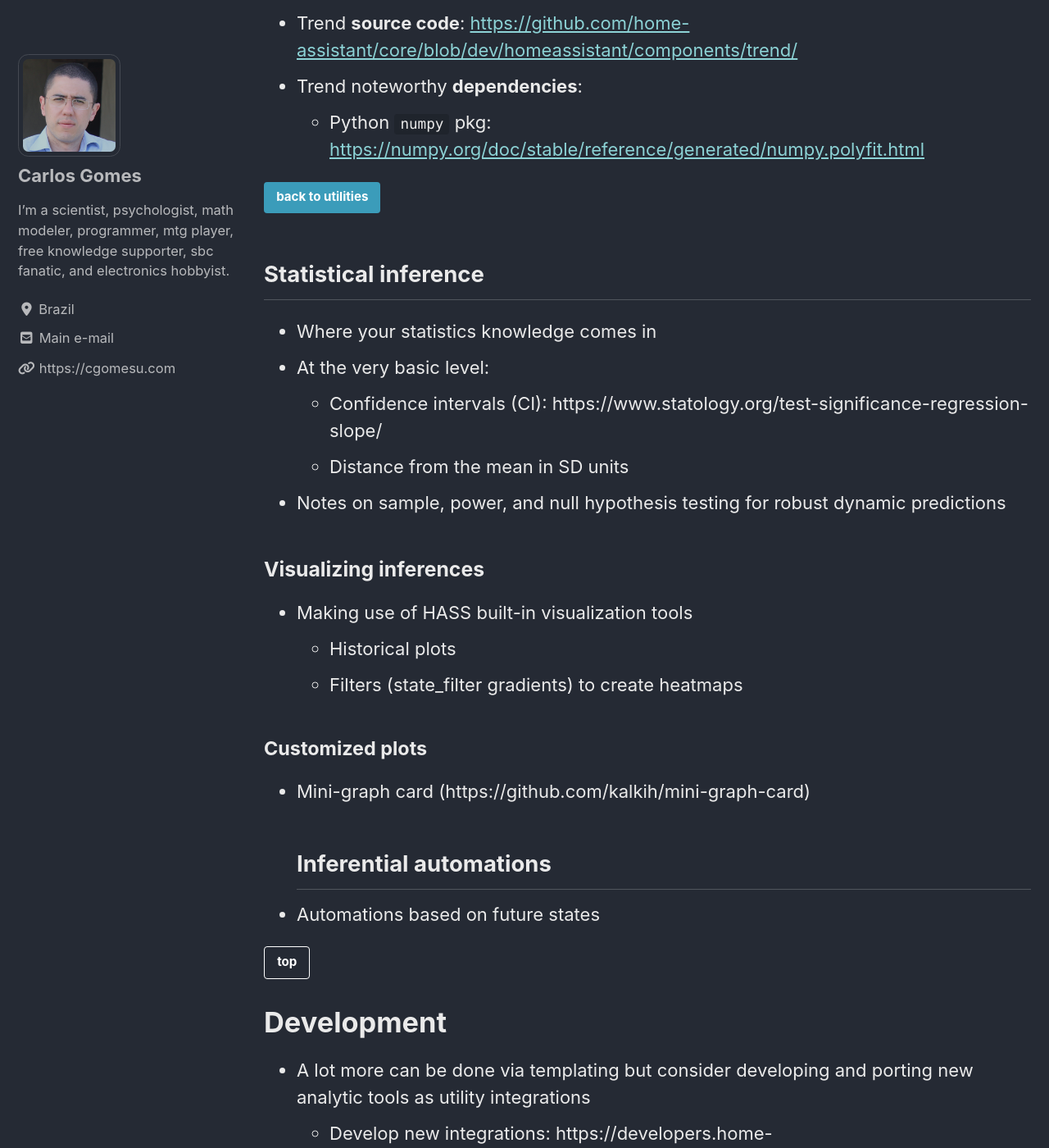
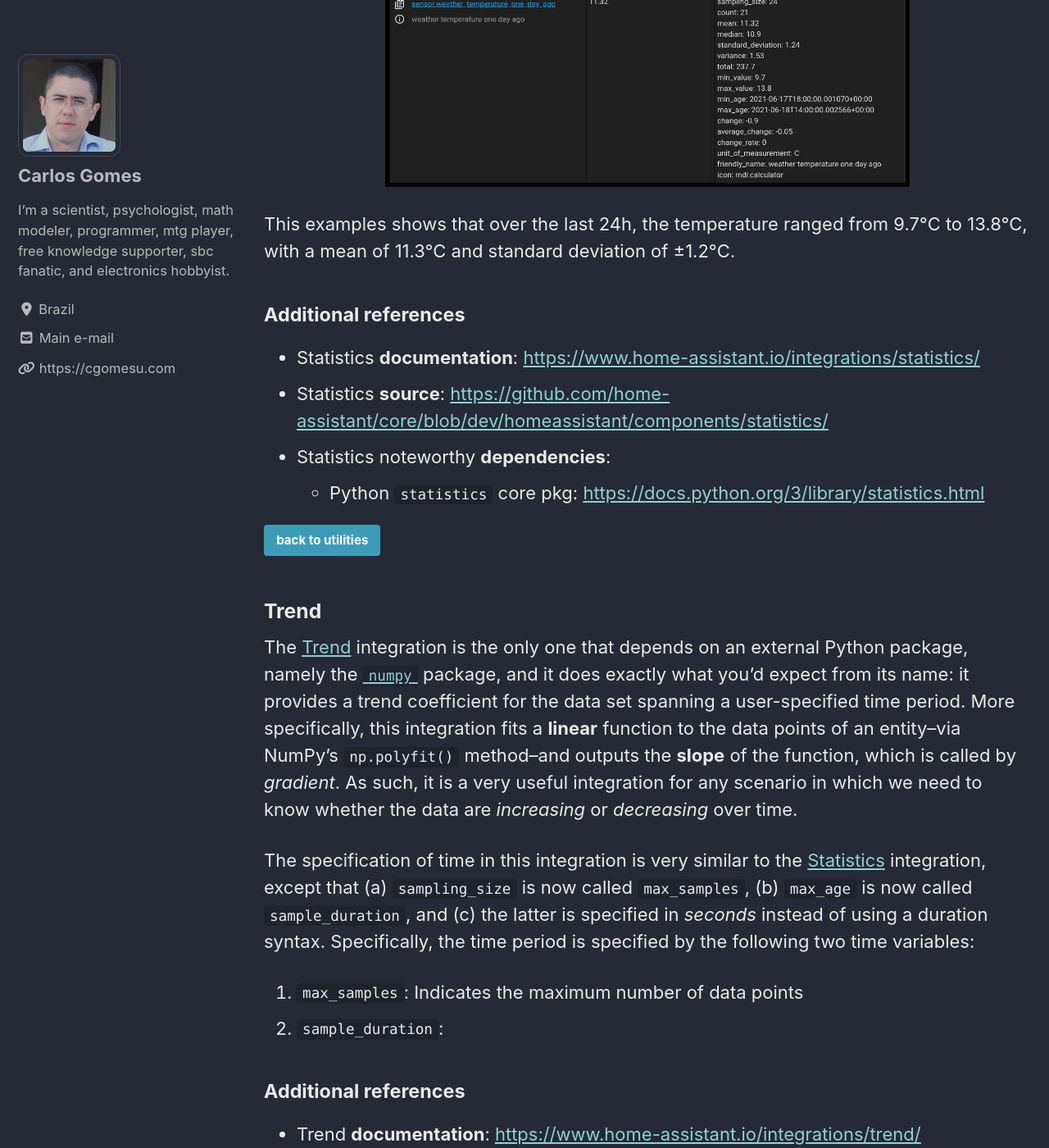
Before and after one commit to cgomesu/website, a Jekyll site: the page built from _posts/2021-06-04-smarter-hass.md, in a window 1280 px wide and 1400 px high, scrolled down 31989 px. Shown: the whole window at 82% size. Built offline with Jekyll 4.4.1, drawn with Linux system fonts in a browser that asks for light colours; cached includes are drawn as plain includes; nearby versions of some CDN libraries; some of the changed text lies outside the part shown.

Commit message:
finished statistics; started trend and reviewing some of the content

````diff
--- a/_posts/2021-06-04-smarter-hass.md
+++ b/_posts/2021-06-04-smarter-hass.md
@@ -12,9 +12,9 @@
 
 # Changelog
 **June 4th, 2021**: Publication of the original article
-{: .notice .notice--info }
+{:.notice--info }
 
-[top](#){: .btn .btn--light-outline .btn--small}
+[top](#){:.btn .btn--light-outline .btn--small}
 
 
 # Introduction
@@ -46,13 +46,29 @@
 
 If you find these ideas interesting and want to get started on their implementation in your own personal HASS instances, then read on.  As in my previous guides and tutorials, I tried to unpack and digest as much of the content as possible, the goal being to make it accessible to experts as well as novices.  Check the [Changelog](#changelog) for updates and if you ever get stuck on something or just want to share a few ideas and opinions, feel free to [get in touch with me](/contact).
 
-[top](#){: .btn .btn--light-outline .btn--small}
+[top](#){:.btn .btn--light-outline .btn--small}
+
+# Objectives
+
+- Get familiar with the following:
+  - The HASS SQLite database (DB)
+  - YAML syntax
+  - Templating
+  - Data visualization tools
+- Learn the specifics about how data are sampled and stored in the HASS DB and how they affect analysis, owing to inconsistent data points and misrepresentation of data over time.
+- Familiarize yourself with the use of three utility integrations:
+  - History Stats
+  - Statistics
+  - Trend
+- Learn how make statistical inferences to create inferential automations.
+
+[top](#){:.btn .btn--light-outline .btn--small}
 
 
 # Outline
 - TODO: General picture of the structure
 
-[top](#){: .btn .btn--light-outline .btn--small}
+[top](#){:.btn .btn--light-outline .btn--small}
 
 
 # Prerequisites
@@ -190,7 +206,7 @@
   - Advanced topics:
     - *TODO: Link to papers and books*
 
-[top](#){: .btn .btn--light-outline .btn--small}
+[top](#){:.btn .btn--light-outline .btn--small}
 
 
 # Implementation
@@ -198,12 +214,11 @@
 
 > [Integrations](https://www.home-assistant.io/integrations/) provide the core logic for the functionality in Home Assistant.
 
-Therefore, the analytical tools covered in this guide are implemented by one or more of the **1800** integrations that are currently supported by a community of home automation enthusiasts.  More specifically, most of the analytical tools are grouped under [Utility](https://www.home-assistant.io/integrations/#utility) integrations and in this guide, I will cover the following four:
+Therefore, the analytical tools covered in this guide are implemented by one or more of the **1800** integrations that are currently supported by a community of home automation enthusiasts.  More specifically, most of the analytical tools are grouped under [Utility](https://www.home-assistant.io/integrations/#utility) integrations and in this guide, I will only cover the following three:
 
 1. [History Stats](#history-stats)
 2. [Statistics](#statistics-1)
 3. [Trend](#trend)
-4. [Integration](#integration)
 
 The current set of analytical integrations is fairly limited in what it can do.  For the most part, the tools can be used to create summary statistics of the past states and measurements of integrated devices and sensors.  Inference-wise, a lot can be done via [templates](https://www.home-assistant.io/docs/configuration/templating/) but moving forward, there is a need for more advanced analytical integrations.  For this reason, at the end of this guide, I added a section about [Development](#development) for anyone interested in helping out.  First, however, we need to talk about [Data](#data) and [Sampling](#sampling).
 
@@ -396,7 +411,7 @@
 - History Stats **documentation**: [https://www.home-assistant.io/integrations/history_stats/](https://www.home-assistant.io/integrations/history_stats/)
 - History Stats **source**: [https://github.com/home-assistant/core/tree/dev/homeassistant/components/history_stats](https://github.com/home-assistant/core/tree/dev/homeassistant/components/history_stats)
 
-[back to utilities](#utilities){: .btn .btn--info .btn--small}
+[back to utilities](#utilities){:.btn .btn--info .btn--small}
 
 
 ### Statistics
@@ -451,7 +466,7 @@
     days: 1
 ```
 
-Now **check your configuration file** and if everything looks good, **restart HASS**. Afterwards, check your log file for related errors and if it all looks good, then head to **Developer Tools** > States and you should now see the three new entities we just created:
+Now **check your configuration file** and if everything looks good, **restart HASS**. Afterwards, check your log file for related errors and if it all looks good, then head to **Developer Tools** > States and you should now see the two new entities we just created:
 
 [![HASS utility statistics 01](/assets/posts/2021-06-04-smarter-hass/hass-utility-statistics-01.jpg){:.PostImage .PostImage--large}](/assets/posts/2021-06-04-smarter-hass/hass-utility-statistics-01.jpg)
 
@@ -508,36 +523,35 @@
 
 To create those three `statistics` sensor entities, append the following to the `sensors.yaml`:
 
-
 ```yaml
 - platform: statistics
   name: "weather temperature one day ago"
   entity_id: sensor.template_weather_temperature_time_based
   # measurement resolution is 1/hour
-  sampling_size: 12
+  sampling_size: 24
   max_age:
     days: 1
 - platform: statistics
   name: "weather humidity one day ago"
   entity_id: sensor.template_weather_humidity_time_based
   # measurement resolution is 1/hour
-  sampling_size: 12
+  sampling_size: 24
   max_age:
     days: 1
 - platform: statistics
   name: "weather pressure one day ago"
   entity_id: sensor.template_weather_pressure_time_based
   # measurement resolution is 1/hour
-  sampling_size: 12
+  sampling_size: 24
   max_age:
     days: 1
 ```
 
-Once again, check your configuration file and then reload the Statistics Entities. Check your log file and **wait** at least one hour.  Remember that such sensors will only update when the monitored entities also update, which in our case is every 1 hour.  Afterwards, head to **Developer Tools** > States and you should now see the three new entities we just created:
+Once again, check your configuration file and then restart your HASS. Check your log file and **wait** at least one hour.  Remember that such sensors will only update when the monitored entities also update, which in our case is every 1 hour.  Afterwards, head to **Developer Tools** > States and you should now see the three new entities we just created:
 
 [![HASS utility statistics 02](/assets/posts/2021-06-04-smarter-hass/hass-utility-statistics-02.jpg){:.PostImage .PostImage--large}](/assets/posts/2021-06-04-smarter-hass/hass-utility-statistics-02.jpg)
 
-This examples shows that over the last 24h, the temperature ranged from XXC to XXC, with a mean of XXC and standard deviation of ±XXC.
+This examples shows that over the last 24h, the temperature ranged from 9.7°C to 13.8°C, with a mean of 11.3°C and standard deviation of ±1.2°C.
 
 #### Additional references
 - Statistics **documentation**: [https://www.home-assistant.io/integrations/statistics/](https://www.home-assistant.io/integrations/statistics/)
@@ -545,14 +559,17 @@
 - Statistics noteworthy **dependencies**:
   - Python `statistics` core pkg: [https://docs.python.org/3/library/statistics.html](https://docs.python.org/3/library/statistics.html)
 
-[back to utilities](#utilities){: .btn .btn--info .btn--small}
+[back to utilities](#utilities){:.btn .btn--info .btn--small}
 
 
 ### Trend
-- Of note, depends on the `numpy` Python pkg.  More specifically, uses the `np.polyfit(time, values, degree=1)` method to estimate the slope of a linear function over a user-speficied time period (gradient).
-- Note about the comparison between the Trend utility vs. Derivative: Derivative is just for the last two values over the last two time points; trend can accomplish the same thing for n=2 and can.
-- Overview of the doc
-- Illustrate with an example anyone can use and follow along
+The [Trend](https://www.home-assistant.io/integrations/trend/) integration is the only one that depends on an external Python package, namely the [`numpy`](https://numpy.org) package, and it does exactly what you'd expect from its name: it provides a trend coefficient for the data set spanning a user-specified time period.  More specifically, this integration fits a **linear** function to the data points of an entity--via NumPy's `np.polyfit()` method--and outputs the **slope** of the function, which is called by *gradient*.  As such, it is a very useful integration for any scenario in which we need to know whether the data are *increasing* or *decreasing* over time.
+
+The specification of time in this integration is very similar to the [Statistics](#statistics-01) integration, except that (a) `sampling_size` is now called `max_samples`, (b) `max_age` is now called `sample_duration`, and (c) the latter is specified in *seconds* instead of using a duration syntax.  Specifically, the time period is specified by the following two time variables:
+
+1. `max_samples`: Indicates the maximum number of data points
+2. `sample_duration`:
+
 
 #### Additional references
 - Trend **documentation**: [https://www.home-assistant.io/integrations/trend/](https://www.home-assistant.io/integrations/trend/)
@@ -560,7 +577,7 @@
 - Trend noteworthy **dependencies**:
   - Python `numpy` pkg: [https://numpy.org/doc/stable/reference/generated/numpy.polyfit.html](https://numpy.org/doc/stable/reference/generated/numpy.polyfit.html)
 
-[back to utilities](#utilities){: .btn .btn--info .btn--small}
+[back to utilities](#utilities){:.btn .btn--info .btn--small}
 
 
 ## Statistical inference
@@ -571,6 +588,22 @@
 - Notes on sample, power, and null hypothesis testing for robust dynamic predictions
 
 ### Visualizing inferences
+
+{% raw %}
+```yaml
+# Sensor templates
+- sensor:
+    - name: "template weather temperature one day ago plus stdev"
+      unit_of_measurement: "C"
+      state: >
+        {{ (state_attr('sensor.weather_temperature_one_day_ago', 'mean') + state_attr('sensor.weather_temperature_one_day_ago', 'standard_deviation')) | round(1) }}
+    - name: "template weather temperature one day ago minus stdev"
+      unit_of_measurement: "C"
+      state: >
+        {{ (state_attr('sensor.weather_temperature_one_day_ago', 'mean') - state_attr('sensor.weather_temperature_one_day_ago', 'standard_deviation')) | round(1) }}
+```
+{% endraw %}
+
 - Making use of HASS built-in visualization tools
   - Historical plots
   - Filters (state_filter gradients) to create heatmaps
@@ -580,7 +613,7 @@
 ## Inferential automations
 - Automations based on future states
 
-[top](#){: .btn .btn--light-outline .btn--small}
+[top](#){:.btn .btn--light-outline .btn--small}
 
 
 # Development
@@ -593,7 +626,7 @@
   - Genrealized linear models and other common statistical models
   - Endless possibilities for analytic tool development; most require simple porting to the HASS environment because we already have many Python pkgs for statistical analysis (e.g., SciPy)
 
-[top](#){: .btn .btn--light-outline .btn--small}
+[top](#){:.btn .btn--light-outline .btn--small}
 
 
 # Conclusion
@@ -602,4 +635,4 @@
 This is all served via a beautiful and configurable web interface that can be accessed both locally and remotely using either any of the popular web browsers or its official app for [Android](https://play.google.com/store/apps/details?id=io.homeassistant.companion.android) and [iOS](https://apps.apple.com/us/app/home-assistant/id1099568401).
 
 
-[top](#){: .btn .btn--light-outline .btn--small}
+[top](#){:.btn .btn--light-outline .btn--small}
````
Also changed, not shown: other parts of _posts/2021-06-04-smarter-hass.md (+2 -2 lines), assets/posts/2021-06-04-smarter-hass/hass-utility-statistics-01.jpg (renamed from assets/posts/2021-06-04-smarter-hass/hass-utility-statistics.jpg), assets/posts/2021-06-04-smarter-hass/hass-utility-statistics-02.jpg (added), 6 other files.
